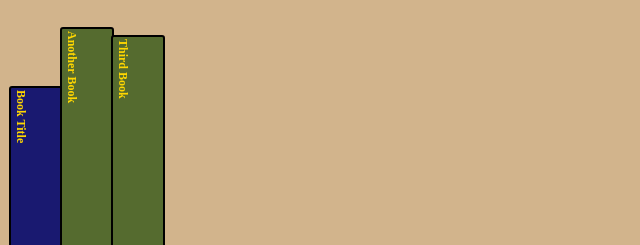
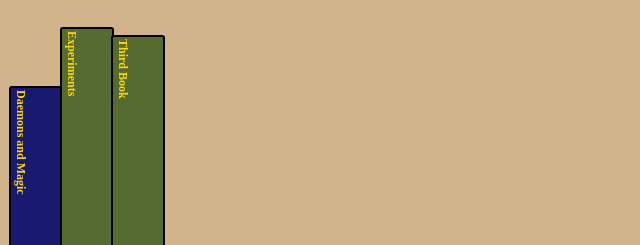
Before and after one commit to BenPancakes/WarpWakeWebsite, a plain HTML site: page index.html in a window 1280 px wide. Shown: the top 245 px of the page, 0-640 px from the left. Drawn offline with Linux system fonts and the light colour scheme.

Commit message:
Checking changes to the book titles

```diff
--- a/index.html
+++ b/index.html
@@ -10,7 +10,7 @@
     <div class="bookshelf">
         <div class="book">
             <div class="side spine">
-                <span class="spine-title">Book Title</span>
+                <span class="spine-title">Daemons and Magic</span>
                 <span class="spine-author">PG</span>
             </div>
             <div class="side top"></div>
@@ -18,7 +18,7 @@
         </div>
         <div class="book">
             <div class="side spine">
-                <span class="spine-title">Another Book</span>
+                <span class="spine-title">Experiments</span>
                 <span class="spine-author">AB</span>
             </div>
             <div class="side top"></div>
```
